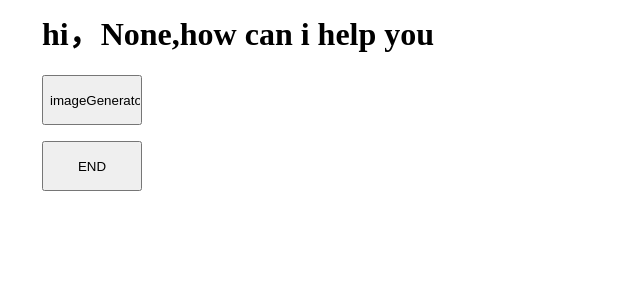
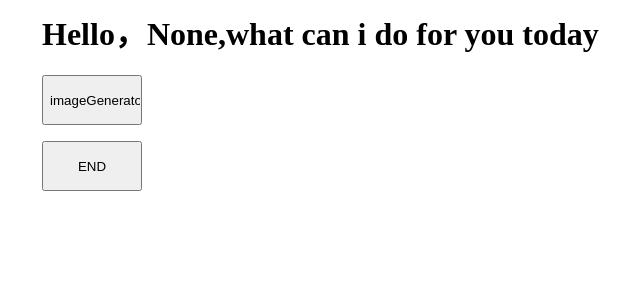
Before and after one commit to skywalker1123/zhenhong-He, a Flask app: page /main in a window 1280 px wide. Shown: the top 300 px of the page, without its empty margins (282-922 px from the left). Run offline with Flask 3, Linux system fonts and the light colour scheme.

Commit message:
Update main.html

```diff
--- a/templates/main.html
+++ b/templates/main.html
@@ -6,7 +6,7 @@
  </style>
 
 <div class="container">
-<h1>hi，{{r}},how can i help you</h1>
+<h1>Hello，{{r}},what can i do for you today</h1>
  <form action = "/image_gpt" method ="post">
    <input type ="submit" value ="imageGenerator" style="width: 100px;height: 50px;">
  </form>
```
